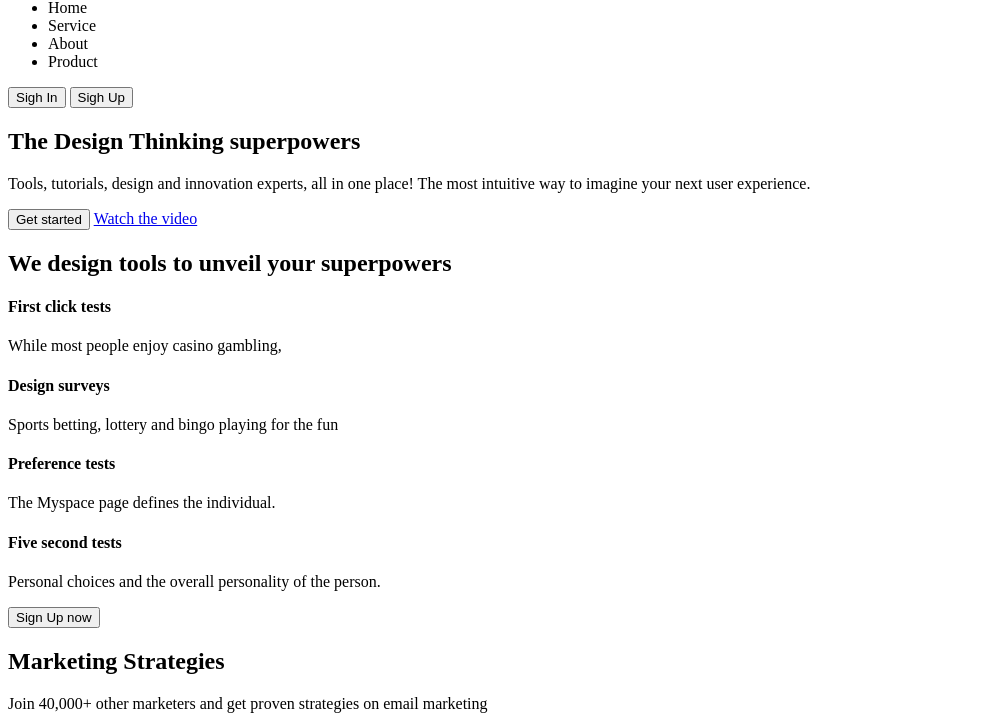
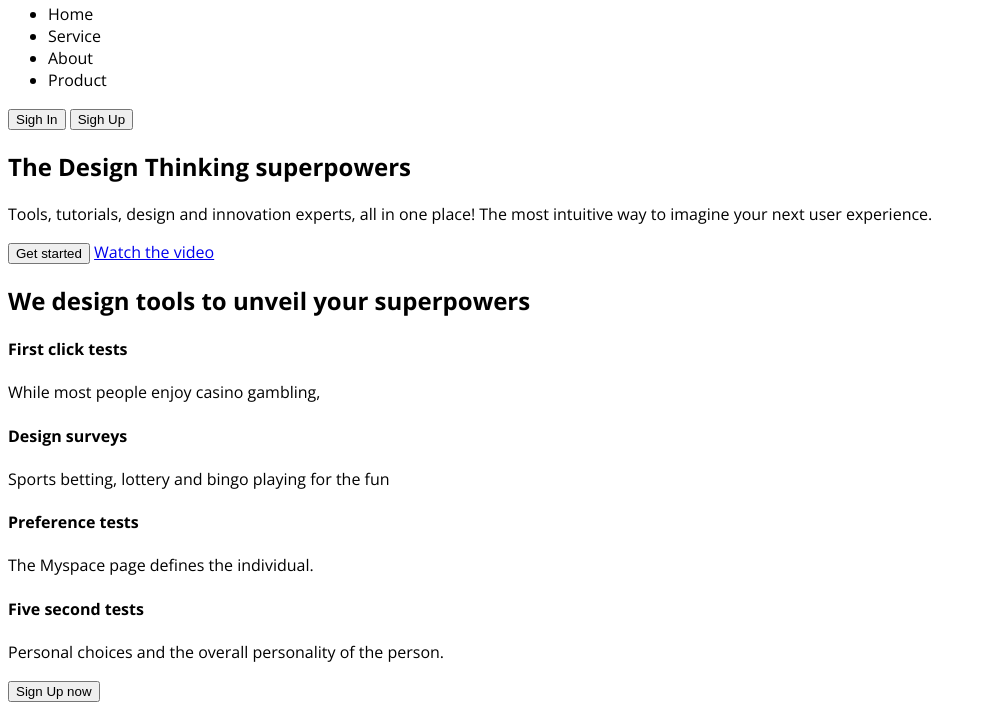
Before and after one commit to OKitel/productly, a plain HTML site: page index.html in a window 1280 px wide. Shown: the part 43-762 px from the top of the page, without its empty margins (0-986 px from the left). Drawn offline with nearby package versions, Linux system fonts and the light colour scheme.

Commit message:
feat: add fonts

```diff
--- a/index.html
+++ b/index.html
@@ -6,6 +6,12 @@
     <meta http-equiv="X-UA-Compatible" content="IE=edge">
     <meta name="viewport" content="width=device-width, initial-scale=1.0">
     <title>Productly</title>
+    <link rel="preconnect" href="https://fonts.googleapis.com">
+    <link rel="preconnect" href="https://fonts.gstatic.com" crossorigin>
+    <link
+      href="https://fonts.googleapis.com/css2?family=Open+Sans:wght@400;700&family=Poppins:wght@400;700&display=swap"
+      rel="stylesheet">
+    <link rel="stylesheet" href="style.css">
   </head>
 
   <body>
--- /dev/null
+++ b/style.css
@@ -0,0 +1,9 @@
+html {
+  font-size: 10px;
+}
+
+body {
+  font-size: 1.6rem;
+  font-family: 'Open Sans', Verdana, sans-serif;
+  /* font-family: 'Poppins', sans-serif; */
+}
```
Also changed, not shown: style.scss (deleted).
